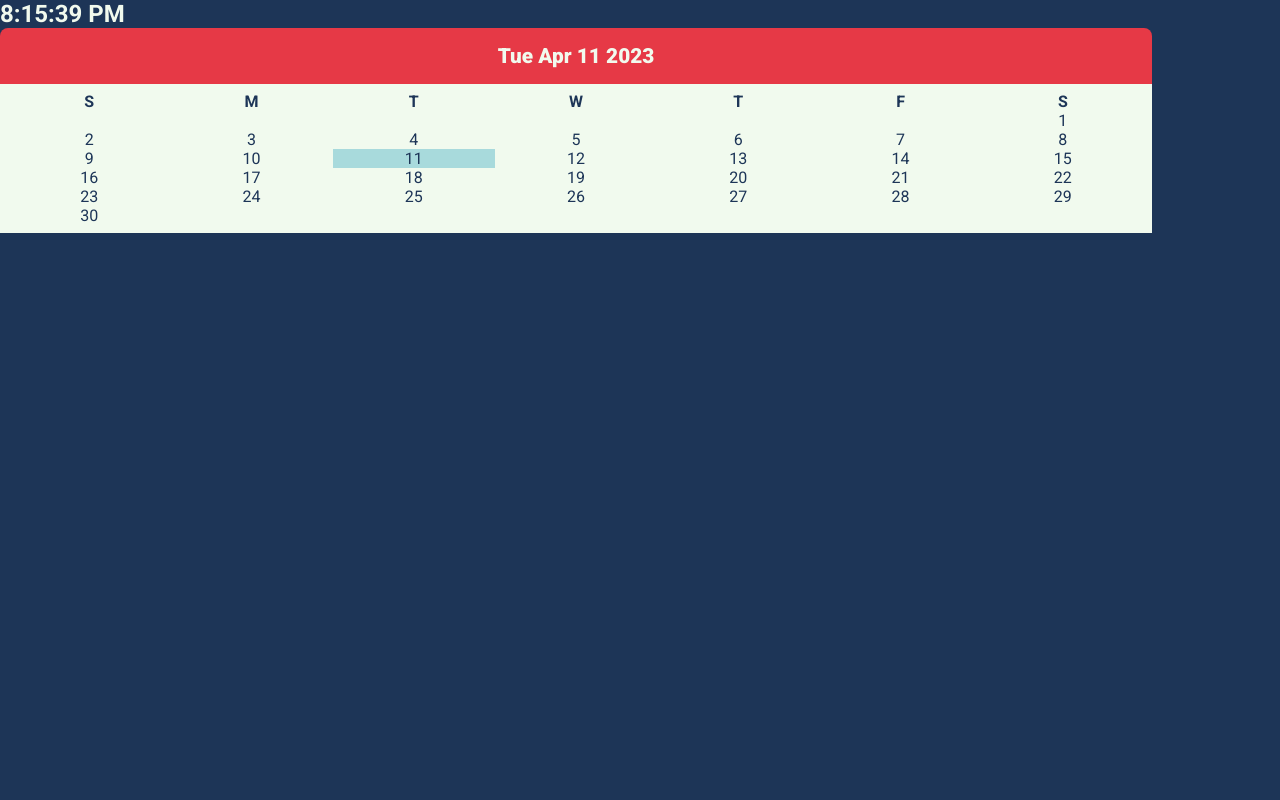
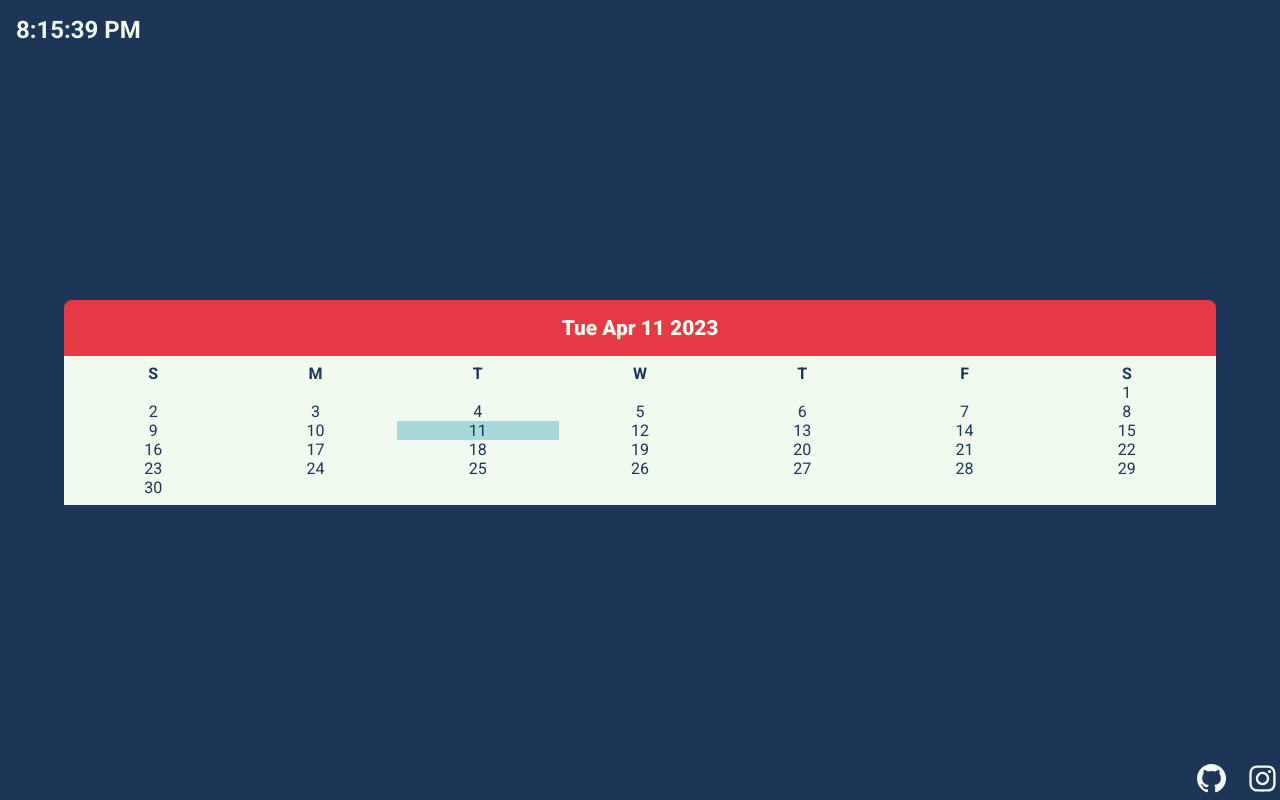
Before and after one commit to JavierCarrasco08/calendar, a React (Vite) app: page / in a window 1280 px wide. Built offline with nearby package versions, Linux system fonts and the light colour scheme.

Commit message:
Mejorando

```diff
--- a/src/App.jsx
+++ b/src/App.jsx
@@ -2,6 +2,7 @@
 import Hour from "./components/hour/Hour";
 import { daysCalendar } from "./utils/days-calendar";
 import Calendar from "./components/calendar/Calendar";
+import Footer from "./components/footer/Footer";
 
 function App() {
   const [hour, setHour] = useState(new Date());
@@ -11,12 +12,13 @@
     return () => clearInterval(intervalId);
   }, [hour]); */
   return (
-    <main>
+    <>
       <header className="hero">
         <Hour hour={hour.toLocaleTimeString()} />
       </header>
       <Calendar data={daysCalendar()} time={hour} />
-    </main>
+      <Footer />
+    </>
   );
 }
 
--- a/src/components/hour/hour.css
+++ b/src/components/hour/hour.css
@@ -1,4 +1,6 @@
 .hero__hour {
+  margin-top: 1rem;
+  margin-left: 1rem;
   font-size: 1.5rem;
   font-weight: 600;
   color: var(--white);
--- a/src/index.css
+++ b/src/index.css
@@ -27,4 +27,12 @@
   width: 100%;
   height: 100%;
   background-color: var(--primary-color-blue-dark);
+  display: flex;
+  flex-direction: column;
+  align-items: center;
+  justify-content: space-between;
 }
+
+.hero {
+  width: 100%;
+}
```
Also changed, not shown: src/App.css (added).
